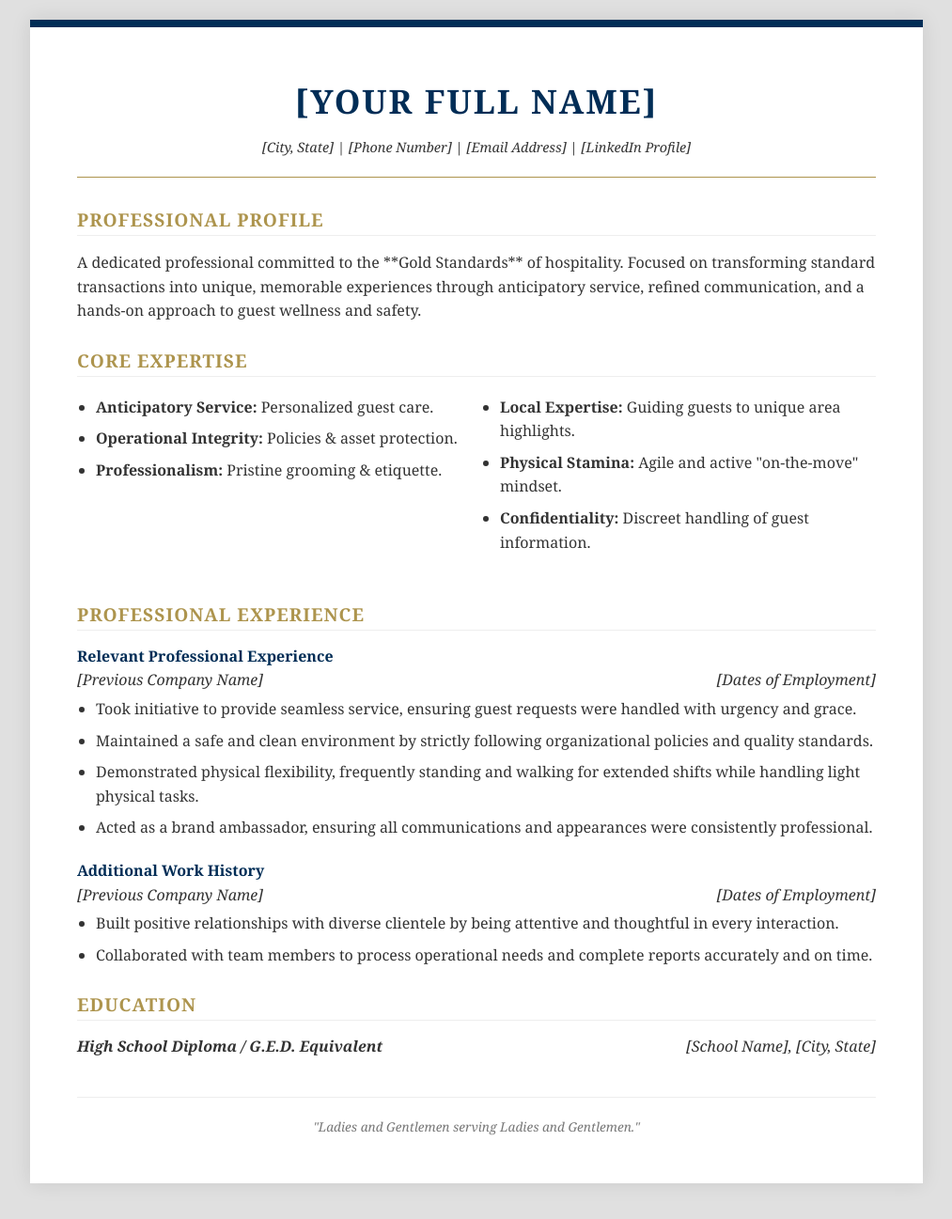
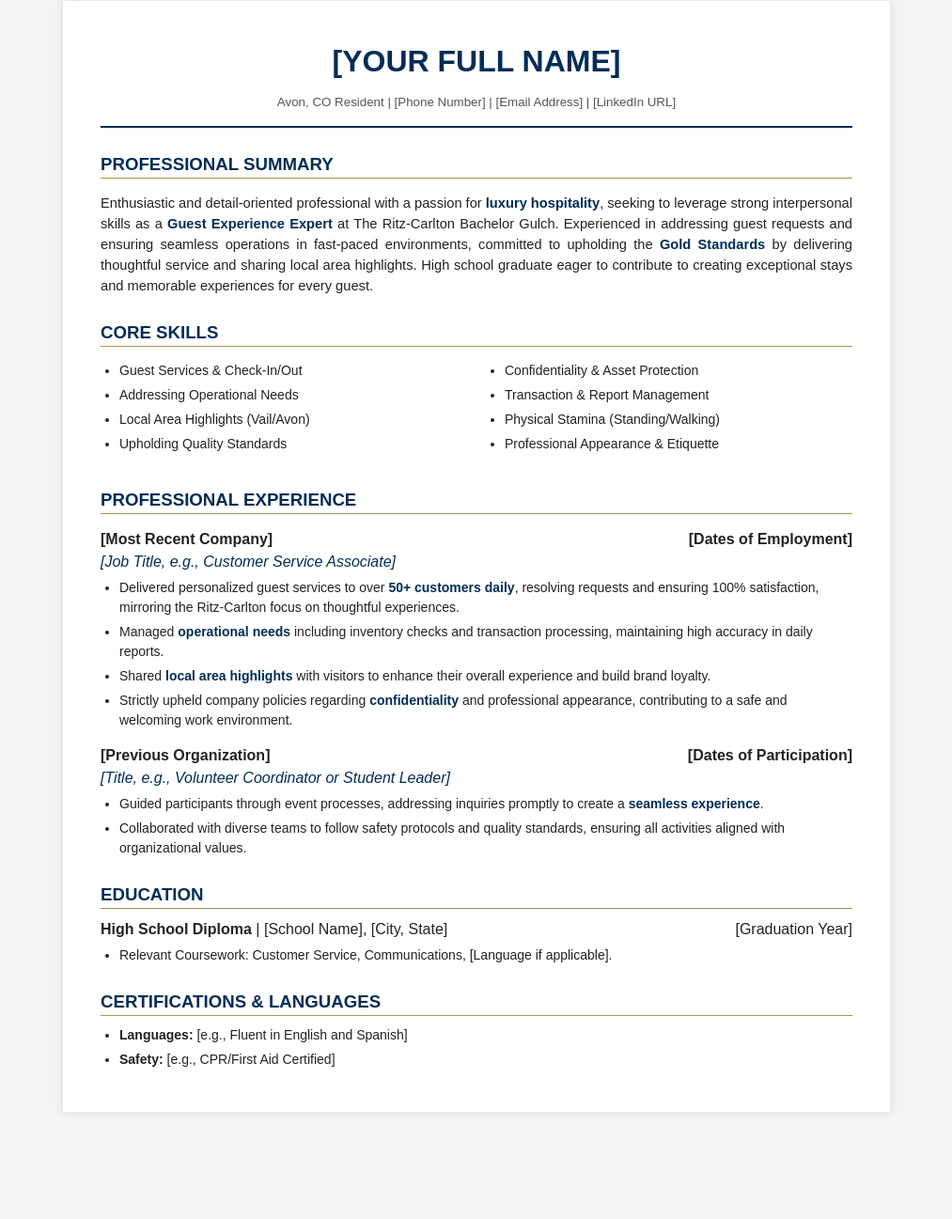
Before and after one commit to virtualmase/guest-experience-expert, a plain HTML site: page index.html in a window 1280 px wide. Shown: the part 19-1316 px from the top of the page at 94% size, without its empty margins (133-1146 px from the left). After the commit the page ends 1222 px from the top, so only its background shows below. Drawn offline with Linux system fonts and the light colour scheme.

Commit message:
Revise resume for Guest Experience Expert position
Updated the resume layout and content for a Guest Experience Expert position at Ritz-Carlton, enhancing style and structure.

```diff
--- a/index.html
+++ b/index.html
@@ -3,140 +3,141 @@
 <head>
     <meta charset="UTF-8">
     <meta name="viewport" content="width=device-width, initial-scale=1.0">
-    <title>CV - Guest Experience Expert</title>
+    <title>Resume - Guest Experience Expert - Ritz-Carlton</title>
     <style>
         :root {
             --ritz-blue: #002D56;
             --ritz-gold: #AD944D;
-            --text-gray: #333;
-            --light-bg: #f9f9f9;
+            --text-dark: #222;
+            --text-light: #555;
         }
 
         body {
-            font-family: 'Georgia', serif;
-            line-height: 1.6;
-            color: var(--text-gray);
-            background-color: #e0e0e0;
+            font-family: 'Arial', sans-serif; /* ATS-Friendly Font */
+            line-height: 1.5;
+            color: var(--text-dark);
+            background-color: #f4f4f4;
             margin: 0;
-            padding: 40px 0;
+            padding: 20px;
         }
 
-        .cv-container {
-            max-width: 850px;
+        .resume-page {
+            max-width: 800px;
             margin: auto;
             background: #fff;
-            padding: 50px;
-            box-shadow: 0 0 20px rgba(0,0,0,0.1);
-            border-top: 8px solid var(--ritz-blue);
+            padding: 40px;
+            box-shadow: 0 0 10px rgba(0,0,0,0.1);
         }
 
         header {
             text-align: center;
-            border-bottom: 1px solid var(--ritz-gold);
-            padding-bottom: 20px;
-            margin-bottom: 30px;
+            border-bottom: 2px solid var(--ritz-blue);
+            padding-bottom: 15px;
+            margin-bottom: 20px;
         }
 
         h1 {
+            margin: 0;
             color: var(--ritz-blue);
-            margin: 0;
+            font-size: 24pt;
             text-transform: uppercase;
-            letter-spacing: 2px;
-            font-size: 2.2em;
         }
 
         .contact-info {
-            font-size: 0.9em;
             margin-top: 10px;
+            font-size: 10pt;
+            color: var(--text-light);
+        }
+
+        h2 {
+            font-size: 14pt;
+            color: var(--ritz-blue);
+            border-bottom: 1px solid var(--ritz-gold);
+            text-transform: uppercase;
+            margin-top: 25px;
+            margin-bottom: 10px;
+        }
+
+        .summary-text {
+            font-size: 11pt;
+            text-align: justify;
+        }
+
+        .skills-container {
+            display: grid;
+            grid-template-columns: 1fr 1fr;
+            gap: 0 20px;
+        }
+
+        .experience-header {
+            display: flex;
+            justify-content: space-between;
+            font-weight: bold;
+            margin-top: 15px;
+        }
+
+        .job-title {
+            color: var(--ritz-blue);
             font-style: italic;
         }
 
-        section {
-            margin-bottom: 25px;
+        ul {
+            margin: 5px 0;
+            padding-left: 20px;
         }
 
-        h2 {
-            color: var(--ritz-gold);
-            font-size: 1.2em;
-            border-bottom: 1px solid #eee;
-            text-transform: uppercase;
-            letter-spacing: 1px;
-            margin-bottom: 15px;
+        li {
+            margin-bottom: 5px;
+            font-size: 10.5pt;
         }
 
-        .job-title {
+        .education-item {
+            display: flex;
+            justify-content: space-between;
+        }
+
+        .highlight {
             font-weight: bold;
             color: var(--ritz-blue);
         }
 
-        .company-info {
-            display: flex;
-            justify-content: space-between;
-            font-style: italic;
-            margin-bottom: 5px;
-        }
-
-        ul {
-            padding-left: 20px;
-            margin-top: 5px;
-        }
-
-        li {
-            margin-bottom: 8px;
-        }
-
-        .skills-grid {
-            display: grid;
-            grid-template-columns: 1fr 1fr;
-            gap: 10px;
-        }
-
-        .footer-note {
-            margin-top: 40px;
-            font-size: 0.85em;
-            text-align: center;
-            color: #777;
-            border-top: 1px solid #eee;
-            padding-top: 20px;
-        }
-
         @media print {
             body { background: none; padding: 0; }
-            .cv-container { box-shadow: none; border: none; }
+            .resume-page { box-shadow: none; width: 100%; }
         }
     </style>
 </head>
 <body>
 
-<div class="cv-container">
+<div class="resume-page">
     <header>
         <h1>[Your Full Name]</h1>
         <div class="contact-info">
-            [City, State] | [Phone Number] | [Email Address] | [LinkedIn Profile]
+            Avon, CO Resident | [Phone Number] | [Email Address] | [LinkedIn URL]
         </div>
     </header>
 
     <section>
-        <h2>Professional Profile</h2>
-        <p>
-            A dedicated professional committed to the **Gold Standards** of hospitality. Focused on transforming
-            standard transactions into unique, memorable experiences through anticipatory service, refined
-            communication, and a hands-on approach to guest wellness and safety.
+        <h2>Professional Summary</h2>
+        <p class="summary-text">
+            Enthusiastic and detail-oriented professional with a passion for <span class="highlight">luxury hospitality</span>, seeking to leverage strong interpersonal skills as a <span class="highlight">Guest Experience Expert</span> at The Ritz-Carlton Bachelor Gulch. Experienced in addressing guest requests and ensuring seamless operations in fast-paced environments, committed to upholding the <span class="highlight">Gold Standards</span> by delivering thoughtful service and sharing local area highlights. High school graduate eager to contribute to creating exceptional stays and memorable experiences for every guest.
         </p>
     </section>
 
     <section>
-        <h2>Core Expertise</h2>
-        <div class="skills-grid">
+        <h2>Core Skills</h2>
+        <div class="skills-container">
             <ul>
-                <li><strong>Anticipatory Service:</strong> Personalized guest care.</li>
-                <li><strong>Operational Integrity:</strong> Policies & asset protection.</li>
-                <li><strong>Professionalism:</strong> Pristine grooming & etiquette.</li>
+                <li>Guest Services & Check-In/Out</li>
+                <li>Addressing Operational Needs</li>
+                <li>Local Area Highlights (Vail/Avon)</li>
+                <li>Upholding Quality Standards</li>
             </ul>
             <ul>
-                <li><strong>Local Expertise:</strong> Guiding guests to unique area highlights.</li>
-                <li><strong>Physical Stamina:</strong> Agile and active "on-the-move" mindset.</li>
-                <li><strong>Confidentiality:</strong> Discreet handling of guest information.</li>
+                <li>Confidentiality & Asset Protection</li>
+                <li>Transaction & Report Management</li>
+                <li>Physical Stamina (Standing/Walking)</li>
+                <li>Professional Appearance & Etiquette</li>
             </ul>
         </div>
     </section>
@@ -144,44 +145,47 @@
     <section>
         <h2>Professional Experience</h2>
 
-        <div class="experience-item">
-            <div class="job-title">Relevant Professional Experience</div>
-            <div class="company-info">
-                <span>[Previous Company Name]</span>
-                <span>[Dates of Employment]</span>
-            </div>
-            <ul>
-                <li>Took initiative to provide seamless service, ensuring guest requests were handled with urgency and grace.</li>
-                <li>Maintained a safe and clean environment by strictly following organizational policies and quality standards.</li>
-                <li>Demonstrated physical flexibility, frequently standing and walking for extended shifts while handling light physical tasks.</li>
-                <li>Acted as a brand ambassador, ensuring all communications and appearances were consistently professional.</li>
-            </ul>
+        <div class="experience-header">
+            <span>[Most Recent Company]</span>
+            <span>[Dates of Employment]</span>
         </div>
+        <div class="job-title">[Job Title, e.g., Customer Service Associate]</div>
+        <ul>
+            <li>Delivered personalized guest services to over <span class="highlight">50+ customers daily</span>, resolving requests and ensuring 100% satisfaction, mirroring the Ritz-Carlton focus on thoughtful experiences.</li>
+            <li>Managed <span class="highlight">operational needs</span> including inventory checks and transaction processing, maintaining high accuracy in daily reports.</li>
+            <li>Shared <span class="highlight">local area highlights</span> with visitors to enhance their overall experience and build brand loyalty.</li>
+            <li>Strictly upheld company policies regarding <span class="highlight">confidentiality</span> and professional appearance, contributing to a safe and welcoming work environment.</li>
+        </ul>
 
-        <div class="experience-item" style="margin-top: 20px;">
-            <div class="job-title">Additional Work History</div>
-            <div class="company-info">
-                <span>[Previous Company Name]</span>
-                <span>[Dates of Employment]</span>
-            </div>
-            <ul>
-                <li>Built positive relationships with diverse clientele by being attentive and thoughtful in every interaction.</li>
-                <li>Collaborated with team members to process operational needs and complete reports accurately and on time.</li>
-            </ul>
+        <div class="experience-header">
+            <span>[Previous Organization]</span>
+            <span>[Dates of Participation]</span>
         </div>
+        <div class="job-title">[Title, e.g., Volunteer Coordinator or Student Leader]</div>
+        <ul>
+            <li>Guided participants through event processes, addressing inquiries promptly to create a <span class="highlight">seamless experience</span>.</li>
+            <li>Collaborated with diverse teams to follow safety protocols and quality standards, ensuring all activities aligned with organizational values.</li>
+        </ul>
     </section>
 
     <section>
         <h2>Education</h2>
-        <div class="company-info">
-            <strong>High School Diploma / G.E.D. Equivalent</strong>
-            <span>[School Name], [City, State]</span>
+        <div class="education-item">
+            <span><strong>High School Diploma</strong> | [School Name], [City, State]</span>
+            <span>[Graduation Year]</span>
         </div>
+        <ul>
+            <li>Relevant Coursework: Customer Service, Communications, [Language if applicable].</li>
+        </ul>
     </section>
 
-    <div class="footer-note">
-        <em>"Ladies and Gentlemen serving Ladies and Gentlemen."</em>
-    </div>
+    <section>
+        <h2>Certifications & Languages</h2>
+        <ul>
+            <li><strong>Languages:</strong> [e.g., Fluent in English and Spanish]</li>
+            <li><strong>Safety:</strong> [e.g., CPR/First Aid Certified]</li>
+        </ul>
+    </section>
 </div>
 
 </body>
```
